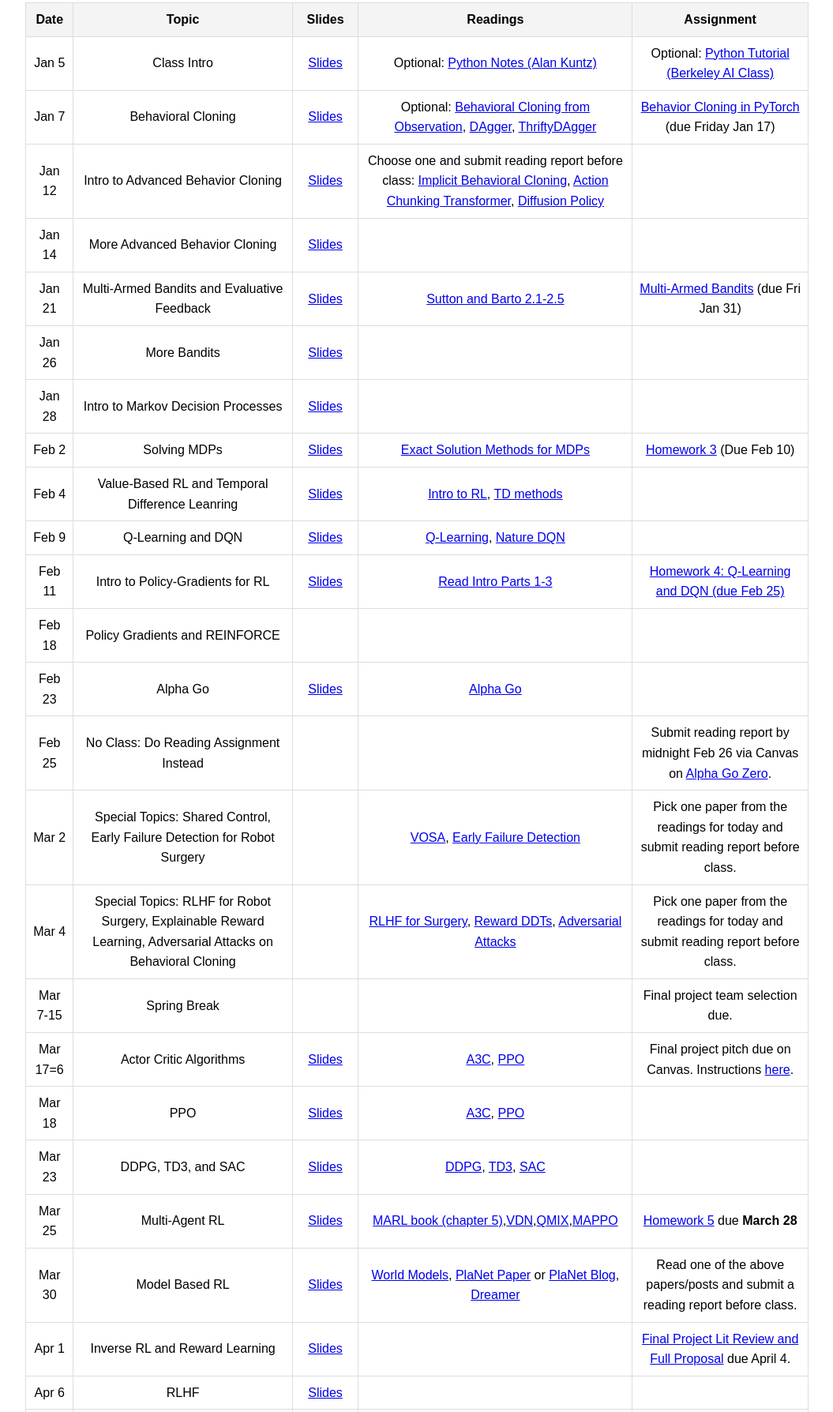
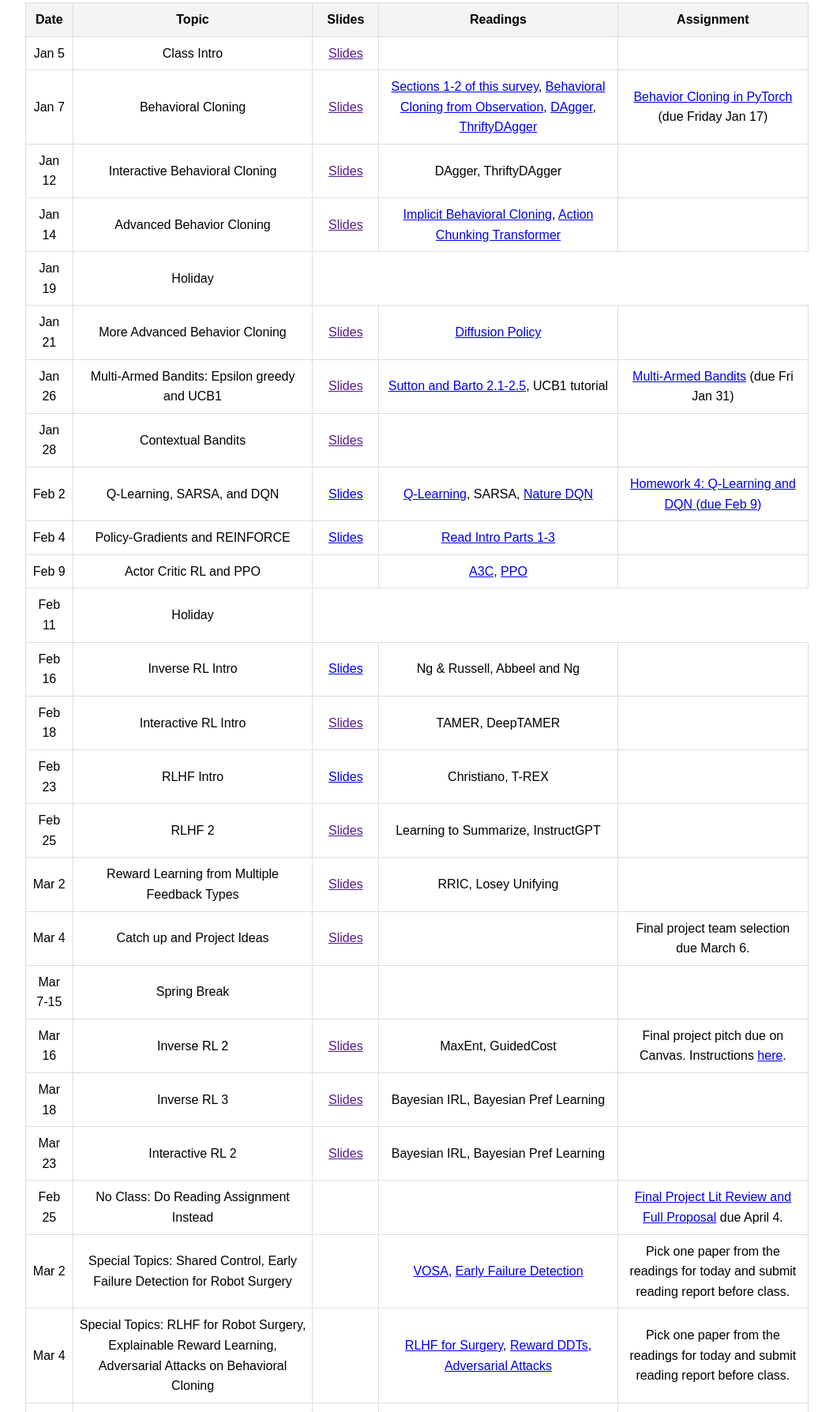
Before and after one commit to dsbrown1331/advanced-ai-26, a plain HTML site: page index.html in a window 1280 px wide. Shown: the part 530-2318 px from the top of the page at 79% size, without its empty margins (112-1167 px from the left). Drawn offline with Linux system fonts and the light colour scheme.

Commit message:
Revise course schedule and update links
Updated schedule entries with new topics and links, and removed outdated entries.

```diff
--- a/index.html
+++ b/index.html
@@ -45,101 +45,172 @@
                 <tr>
                     <td>Jan 5</td>
                     <td>Class Intro</td>
-                    <td><a href="slides/intro.pdf">Slides</a></td>
-                    <td>Optional: <a href="readings/Python_Tips.pdf">Python Notes (Alan Kuntz)</a> </td>
-                    <td>Optional: <a href="https://inst.eecs.berkeley.edu/~cs188/fa24/projects/proj0/">Python Tutorial (Berkeley AI Class)</a></td>
+                    <td><a href="">Slides</a></td>
+                    <td> </td>
+                    <td></td>
                 </tr>
                  <tr>
                     <td>Jan 7</td>
                     <td>Behavioral Cloning</td>
-                    <td><a href="slides/bc.pdf">Slides</a></td>
-                    <td> Optional: <a href="https://arxiv.org/abs/1805.01954">Behavioral Cloning from Observation</a>, <a href="https://arxiv.org/abs/1011.0686">DAgger</a>, <a href="https://arxiv.org/abs/2109.08273">ThriftyDAgger</a> </td>
+                    <td><a href="">Slides</a></td>
+                    <td> <a href="https://arxiv.org/pdf/2309.02473">Sections 1-2 of this survey</a>, <a href="https://arxiv.org/abs/1805.01954">Behavioral Cloning from Observation</a>, <a href="https://arxiv.org/abs/1011.0686">DAgger</a>, <a href="https://arxiv.org/abs/2109.08273">ThriftyDAgger</a> </td>
                     <td> <a href="https://github.com/dsbrown1331/imitation_learning">Behavior Cloning in PyTorch</a> (due Friday Jan 17) </td>
                 </tr>
                  <tr>
                     <td>Jan 12</td>
-                    <td>Intro to Advanced Behavior Cloning</td>
-                    <td><a href="slides/advanced-bc-slides.pdf">Slides</a></td>
-                    <td>Choose one and submit reading report before class: <a href="https://arxiv.org/abs/2109.00137">Implicit Behavioral Cloning</a>, <a href="https://arxiv.org/abs/2304.13705">Action Chunking Transformer</a>, <a href="https://arxiv.org/abs/2303.04137">Diffusion Policy</a></td>
+                    <td>Interactive Behavioral Cloning</td>
+                    <td><a href="">Slides</a></td>
+                    <td>DAgger, ThriftyDAgger</td>
                     <td></td>
 
                 </tr>
                 <tr>
                     <td>Jan 14</td>
+                    <td>Advanced Behavior Cloning</td>
+                    <td><a href="">Slides</a></td>
+                    <td><a href="https://arxiv.org/abs/2109.00137">Implicit Behavioral Cloning</a>, <a href="https://arxiv.org/abs/2304.13705">Action Chunking Transformer</a></td>
+                    <td></td>
+                </tr>
+                <tr>
+                    <td>Jan 19</td>
+                    <td>Holiday</td>
+                </tr>
+
+                <tr>
+                    <td>Jan 21</td>
                     <td>More Advanced Behavior Cloning</td>
-                    <td><a href="slides/advanced-bc-slides.pdf">Slides</a></td>
+                    <td><a href="">Slides</a></td>
+                    <td><a href="https://arxiv.org/abs/2303.04137">Diffusion Policy</a></td>
+                    <td></td>
+                </tr>
+
+
+                <tr>
+                    <td>Jan 26</td>
+                    <td>Multi-Armed Bandits: Epsilon greedy and UCB1</td>
+                    <td><a href="">Slides</a></td>
+                    <td><a href="http://incompleteideas.net/book/ebook/node14.html">Sutton and Barto 2.1-2.5</a>, UCB1 tutorial</td>
+                    <td><a href="https://docs.google.com/document/d/1HsvielgBPUZA-MiO3Y2m4pEE5iXndgOi7TWyEZyvPpE/edit?usp=sharing">Multi-Armed Bandits</a> (due Fri Jan 31)</td>
+                </tr>
+                <tr>
+                    <td>Jan 28</td>
+                    <td>Contextual Bandits</td>
+                    <td><a href="">Slides</a></td>
                     <td></td>
                     <td></td>
                 </tr>
-                <tr>
-                    <td>Jan 21</td>
-                    <td>Multi-Armed Bandits and Evaluative Feedback</td>
-                    <td><a href="slides/bandits.pdf">Slides</a></td>
-                    <td><a href="http://incompleteideas.net/book/ebook/node14.html">Sutton and Barto 2.1-2.5</a></td>
-                    <td><a href="https://docs.google.com/document/d/1HsvielgBPUZA-MiO3Y2m4pEE5iXndgOi7TWyEZyvPpE/edit?usp=sharing">Multi-Armed Bandits</a> (due Fri Jan 31)</td>
-                </tr>
-                <tr>
-                    <td>Jan 26</td>
-                    <td>More Bandits</td>
-                    <td><a href="slides/bandits.pdf">Slides</a></td>
-                    <td></td>
-                    <td></td>
-                </tr>
-                <tr>
-                    <td>Jan 28</td>
-                    <td>Intro to Markov Decision Processes</td>
-                    <td><a href="slides/mdps.pdf">Slides</a></td>
-                    <td></td>
-                    <td></td>
-                </tr>
+
                 <tr>
                     <td>Feb 2</td>
-                    <td>Solving MDPs</td>
-                    <td><a href="slides/mdps.pdf">Slides</a></td>
-                    <td><a href="http://incompleteideas.net/book/ebook/node40.html">Exact Solution Methods for MDPs</a></td>
-                    <td><a href="https://github.com/dsbrown1331/solving-mdps">Homework 3</a> (Due Feb 10)</td>
+                    <td>Q-Learning, SARSA, and DQN</td>
+                    <td><a href="slides/dqn.pdf">Slides</a></td>
+                    <td><a href="http://incompleteideas.net/book/ebook/node65.html">Q-Learning</a>, SARSA, <a href="readings/dqn.pdf">Nature DQN</a></td>
+                    <td><a href="https://github.com/dsbrown1331/q-learning-homework">Homework 4: Q-Learning and DQN (due Feb 9) </a> </td>
                 </tr>
                 <tr>
                     <td>Feb 4</td>
-                    <td>Value-Based RL and Temporal Difference Leanring</td>
-                    <td><a href="slides/dqn.pdf">Slides</a></td>
-                    <td><a href="http://incompleteideas.net/book/ebook/node27.html">Intro to RL</a>, <a href="http://incompleteideas.net/book/ebook/node60.html">TD methods</a></td>
+                    <td>Policy-Gradients and REINFORCE</td>
+                    <td><a href="slides/vpg.pdf">Slides</a></td>
+                    <td><a href="https://spinningup.openai.com/en/latest/spinningup/rl_intro.html">Read Intro Parts 1-3</a></td>
                     <td></td>
                 </tr>
                 <tr>
                     <td>Feb 9</td>
-                    <td>Q-Learning and DQN</td>
-                    <td><a href="slides/dqn.pdf">Slides</a></td>
-                    <td><a href="http://incompleteideas.net/book/ebook/node65.html">Q-Learning</a>, <a href="readings/dqn.pdf">Nature DQN</a></td>
+                    <td>Actor Critic RL and PPO</td>
+                    <td></td>
+                    <td><a href="https://arxiv.org/abs/1602.01783">A3C</a>, <a href="https://arxiv.org/abs/1707.06347">PPO</a></td></td>
                     <td></td>
                 </tr>
                 <tr>
                     <td>Feb 11</td>
-                    <td>Intro to Policy-Gradients for RL</td>
-                    <td><a href="slides/vpg.pdf">Slides</a></td>
-                    <td><a href="https://spinningup.openai.com/en/latest/spinningup/rl_intro.html">Read Intro Parts 1-3</a></td>
-                    <td><a href="https://github.com/dsbrown1331/q-learning-homework">Homework 4: Q-Learning and DQN (due Feb 25) </a> </td>
+                    <td>Holiday</td>
+                </tr>
+                <tr>
+                    <td>Feb 16</td>
+                    <td>Inverse RL Intro</td>
+                    <td><a href="slides/irl.pdf">Slides</a></td>
+                    <td>Ng & Russell, Abbeel and Ng</td>
+                    <td></td>
                 </tr>
                 <tr>
                     <td>Feb 18</td>
-                    <td>Policy Gradients and REINFORCE</td>
+                    <td>Interactive RL Intro</td>
+                    <td><a href="">Slides</a></td>
+                    <td>TAMER, DeepTAMER</td>
+                    <td></td>
+                </tr>
+
+                <tr>
+                    <td>Feb 23</td>
+                    <td>RLHF Intro</td>
+                    <td><a href="slides/rlhf.pdf">Slides</a></td>
+                    <td>Christiano, T-REX</td>
+                    <td></td>
+                </tr>
+
+                <tr>
+                    <td>Feb 25</td>
+                    <td>RLHF 2</td>
+                    <td><a href="">Slides</a></td>
+                    <td>Learning to Summarize, InstructGPT</td>
+                    <td></td>
+                </tr>
+
+                <tr>
+                    <td>Mar 2</td>
+                    <td>Reward Learning from Multiple Feedback Types</td>
+                    <td><a href="">Slides</a></td>
+                    <td>RRIC, Losey Unifying</td>
+                    <td></td>
+                </tr>
+
+                 <tr>
+                    <td>Mar 4</td>
+                    <td>Catch up and Project Ideas</td>
+                    <td><a href="">Slides</a></td>
+                    <td></td>
+                    <td>Final project team selection due March 6.</td>
+                </tr>
+
+                  <tr>
+                    <td>Mar 7-15</td>
+                    <td>Spring Break</td>
                     <td></td>
                     <td></td>
                     <td></td>
                 </tr>
+
+                 <tr>
+                    <td>Mar 16</td>
+                    <td>Inverse RL 2</td>
+                    <td><a href="">Slides</a></td>
+                    <td>MaxEnt, GuidedCost</td>
+                    <td>Final project pitch due on Canvas. Instructions <a href="https://docs.google.com/document/d/11IqTbuJrvu5esMOVrQMxtfG7F3IoS5a5G6zdUOVmN-g/edit?tab=t.0">here</a>.</td>
+                </tr>
+
                 <tr>
-                    <td>Feb 23</td>
-                    <td>Alpha Go</td>
-                    <td><a href="slides/alphaGo.pdf">Slides</a></td>
-                    <td><a href="readings/alphaGo.pdf">Alpha Go</a></td>
+                    <td>Mar 18</td>
+                    <td>Inverse RL 3</td>
+                    <td><a href="">Slides</a></td>
+                    <td>Bayesian IRL, Bayesian Pref Learning</td>
                     <td></td>
                 </tr>
+
+                <tr>
+                    <td>Mar 23</td>
+                    <td>Interactive RL 2</td>
+                    <td><a href="">Slides</a></td>
+                    <td>Bayesian IRL, Bayesian Pref Learning</td>
+                    <td></td>
+                </tr>
+
+
                 <tr>
                     <td>Feb 25</td>
                     <td>No Class: Do Reading Assignment Instead</td>
                     <td></td>
                     <td></td>
-                    <td>Submit reading report by midnight Feb 26 via Canvas on <a href="readings/alphaGoZero.pdf">Alpha Go Zero</a>. </td>
+                    <td><a href="https://docs.google.com/document/d/1Zs3T6rpvUoD_Of6vPbWDmN0BZ0ACgvpdJ1GLx2EgpDs/edit?usp=sharing">Final Project Lit Review and Full Proposal</a> due April 4.</td>
                 </tr>
                 <tr>
                     <td>Mar 2</td>
@@ -155,20 +226,8 @@
                     <td><a href="https://arxiv.org/abs/2404.07185">RLHF for Surgery</a>, <a href="https://arxiv.org/abs/2306.13004">Reward DDTs</a>, <a href="https://arxiv.org/abs/2502.03698">Adversarial Attacks</a></td>
                     <td>Pick one paper from the readings for today and submit reading report before class.</td>
                 </tr>
-                <tr>
-                    <td>Mar 7-15</td>
-                    <td>Spring Break</td>
-                    <td></td>
-                    <td></td>
-                    <td>Final project team selection due.</td>
-                </tr>
-                <tr>
-                    <td>Mar 17=6</td>
-                    <td>Actor Critic Algorithms</td>
-                    <td><a href="slides/ac.pdf">Slides</a></td>
-                    <td><a href="https://arxiv.org/abs/1602.01783">A3C</a>, <a href="https://arxiv.org/abs/1707.06347">PPO</a></td>
-                    <td>Final project pitch due on Canvas. Instructions <a href="https://docs.google.com/document/d/11IqTbuJrvu5esMOVrQMxtfG7F3IoS5a5G6zdUOVmN-g/edit?tab=t.0">here</a>.</td>
-                </tr>
+
+
                 <tr>
                     <td>Mar 18</td>
                     <td>PPO</td>
@@ -204,13 +263,7 @@
                     <td></td>
                     <td><a href="https://docs.google.com/document/d/1Zs3T6rpvUoD_Of6vPbWDmN0BZ0ACgvpdJ1GLx2EgpDs/edit?usp=sharing">Final Project Lit Review and Full Proposal</a> due April 4.</td>
                 </tr>
-                  <tr>
-                    <td>Apr 6</td>
-                    <td>RLHF</td>
-                    <td><a href="slides/rlhf.pdf">Slides</a></td>
-                    <td></td>
-                    <td></td>
-                </tr>
+
                 <tr>
                     <td>Apr 8</td>
                     <td>LLM Agents and RL</td>
```
